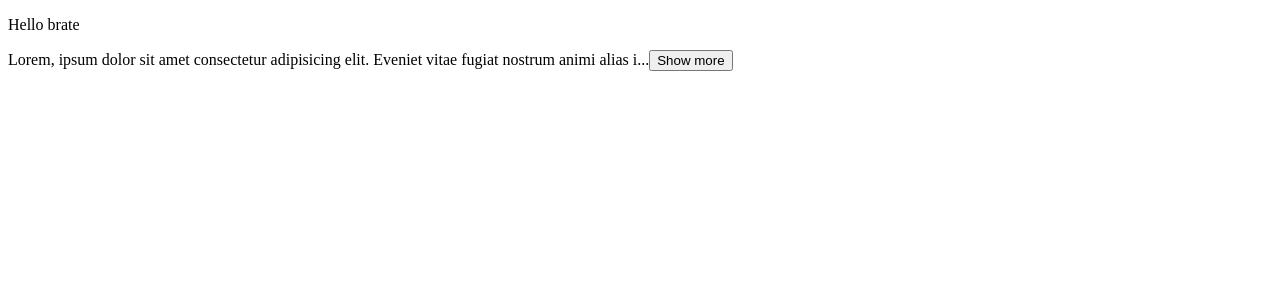
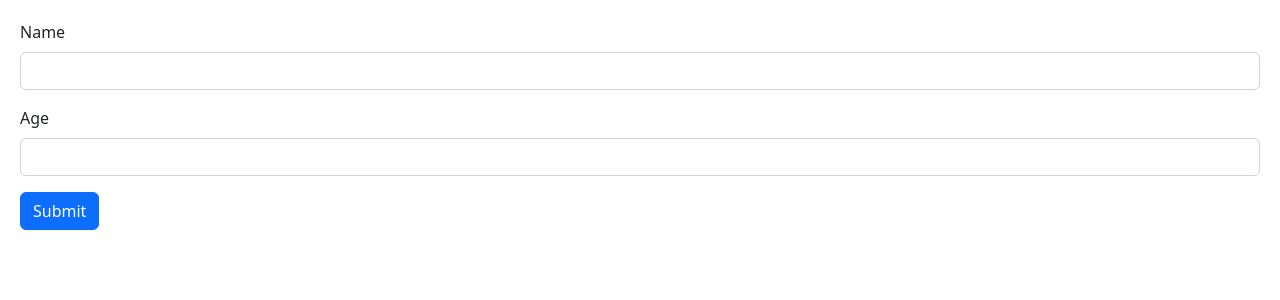
Before and after one commit to Slashh48/react-app, a React (Vite) app: page / in a window 1280 px wide. Shown: the top 300 px of the page. Built offline with nearby package versions, Linux system fonts and the light colour scheme.

Commit message:
Dan vise ne znam koji, sto bi rekao veliki Muhammad Ali: Ne brojim ti ja trbusnjake ukupno, brojim tek kad pocne da boli.

```diff
--- a/src/App.tsx
+++ b/src/App.tsx
@@ -1,23 +1,9 @@
-import ExpandableText from "./components/ExpandableText";
+import Form from "./components/Form";
 
 function App() {
   return (
     <>
-      <ExpandableText>Hello brate</ExpandableText>
-      <ExpandableText>
-        Lorem, ipsum dolor sit amet consectetur adipisicing elit. Eveniet vitae
-        fugiat nostrum animi alias impedit, explicabo soluta ab, assumenda
-        exercitationem nihil quos voluptate obcaecati incidunt aliquid
-        voluptatibus distinctio aut placeat. Asperiores officia quis harum,
-        consequatur quisquam cupiditate possimus rerum itaque veritatis, dolorum
-        corrupti porro doloribus aliquam ipsam ipsum sunt fugit, ab hic
-        molestiae vero! Minima voluptate quas magni ratione, sequi voluptatem
-        quae natus, commodi tempora soluta asperiores. Possimus non iusto, nam
-        aspernatur excepturi dolor voluptatibus adipisci eos alias ut? Quis
-        laboriosam accusantium fuga, cum blanditiis sint qui magni vero? Quos
-        reprehenderit illo atque cum distinctio, voluptatem doloribus
-        consequuntur nisi id.
-      </ExpandableText>
+      <Form />
     </>
   );
 }
--- /dev/null
+++ b/src/components/Form.tsx
@@ -0,0 +1,23 @@
+const Form = () => {
+  return (
+    <form>
+      <div className="mb-3">
+        <label htmlFor="name" className="form-label">
+          Name
+        </label>
+        <input id="name" type="text" className="form-control" />
+      </div>
+      <div className="mb-3">
+        <label htmlFor="age" className="form-label">
+          Age
+        </label>
+        <input id="age" type="number" className="form-control" />
+      </div>
+      <button className="btn btn-primary" type="submit">
+        Submit
+      </button>
+    </form>
+  );
+};
+
+export default Form;
--- /dev/null
+++ b/src/index.css
@@ -0,0 +1,3 @@
+body {
+  padding: 20px;
+}
--- a/src/main.tsx
+++ b/src/main.tsx
@@ -1,6 +1,8 @@
 import React from "react";
 import ReactDOM from "react-dom/client";
 import App from "./App";
+import "bootstrap/dist/css/bootstrap.css";
+import "./index.css";
 
 ReactDOM.createRoot(document.getElementById("root") as HTMLElement).render(
   <React.StrictMode>
```
